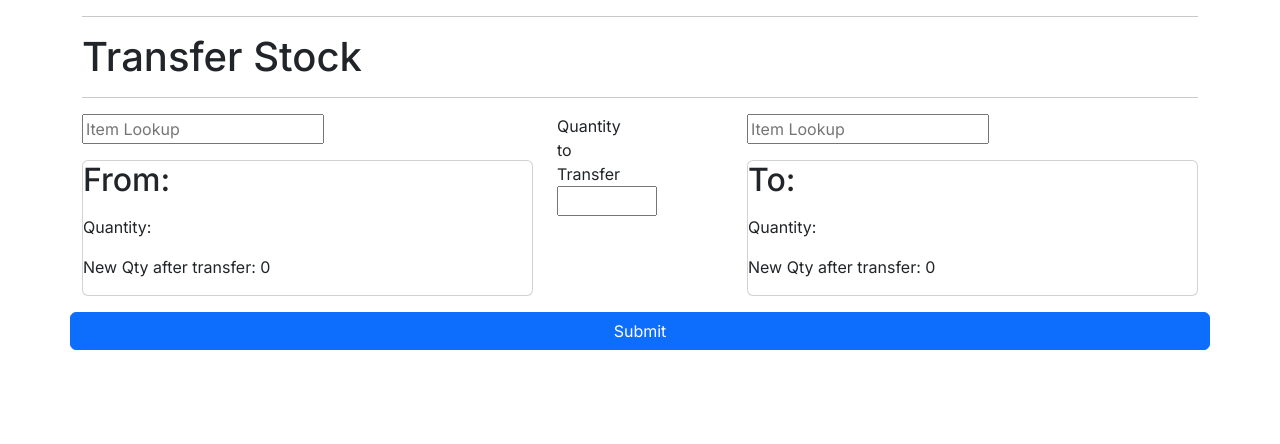
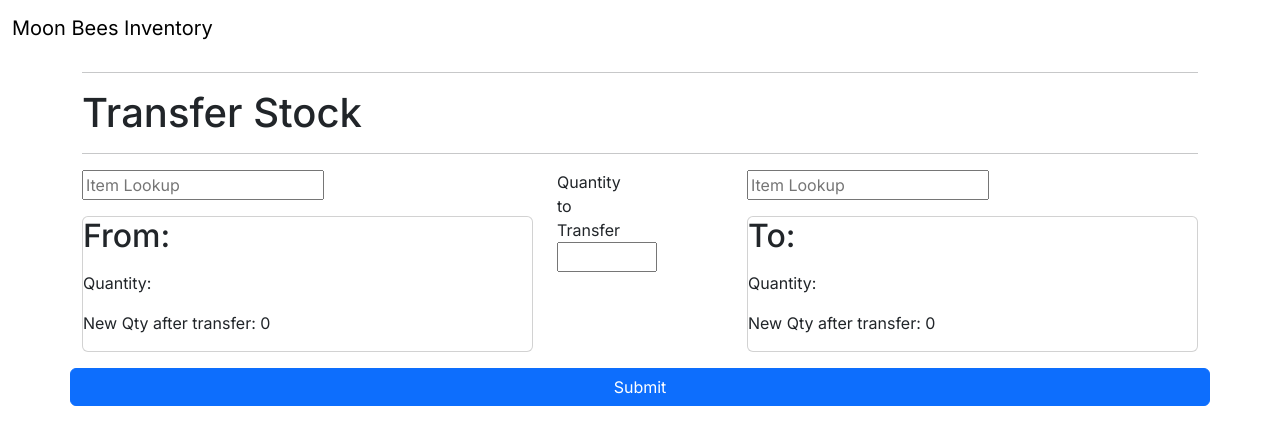
Before and after one commit to kenirwin/moon-bees-inventory, a Next.js app: page /transfer in a window 1280 px wide. Shown: the top 444 px of the page. Built offline with nearby package versions, Linux system fonts and the light colour scheme.

Commit message:
add header

```diff
--- /dev/null
+++ b/app/components/Header.tsx
@@ -0,0 +1,44 @@
+import React from 'react'
+
+const Header = () => {
+    let headerColor, label;
+    switch (process.env.VERCEL_ENV) {
+        case "local":
+            headerColor = 'warning';
+            label = '(Localhost)';
+            break;
+        case "preview":
+            headerColor = 'secondary';
+            label = '(Dev)';
+            break;
+        case "production":
+            headerColor = "primary";
+            break;
+
+    }
+  return (
+    <nav className={`navbar navbar-expand-lg navbar-light bg-${headerColor}`}>
+  <div className="container-fluid">
+    <a className="navbar-brand" href="#">Moon Bees Inventory {label}</a>
+    {/* <button className="navbar-toggler" type="button" data-bs-toggle="collapse" data-bs-target="#navbarSupportedContent" aria-controls="navbarSupportedContent" aria-expanded="false" aria-label="Toggle navigation">
+      <span className="navbar-toggler-icon"></span>
+    </button> */}
+    <div className="collapse navbar-collapse" id="navbarSupportedContent">
+      <ul className="navbar-nav me-auto mb-2 mb-lg-0">
+        {/* <li className="nav-item">
+          <a className="nav-link active" aria-current="page" href="#">Home</a>
+        </li> */}
+        {/* <li className="nav-item">
+          <a className="nav-link" href="#">Link</a>
+        </li> */}
+        {/* <li className="nav-item">
+          <a className="nav-link disabled" href="#" tabIndex={-1} aria-disabled="true">Disabled</a>
+        </li> */}
+      </ul>
+    </div>
+  </div>
+</nav>
+  )
+}
+
+export default Header
--- a/app/layout.js
+++ b/app/layout.js
@@ -1,6 +1,7 @@
 import { Inter } from "next/font/google";
 import 'bootstrap/dist/css/bootstrap.css'
 import "./globals.css";
+import Header from './components/Header';
 
 const inter = Inter({ subsets: ["latin"] });
 
@@ -12,7 +13,12 @@ export const metadata = {
 export default function RootLayout({ children }) {
   return (
     <html lang="en">
-      <body className={inter.className + ' ' +'container'}>{children}</body>
+      <body className={inter.className}>
+        <Header></Header>
+        <main className="container">
+         {children}
+        </main>
+      </body>
     </html>
   );
 }
```
